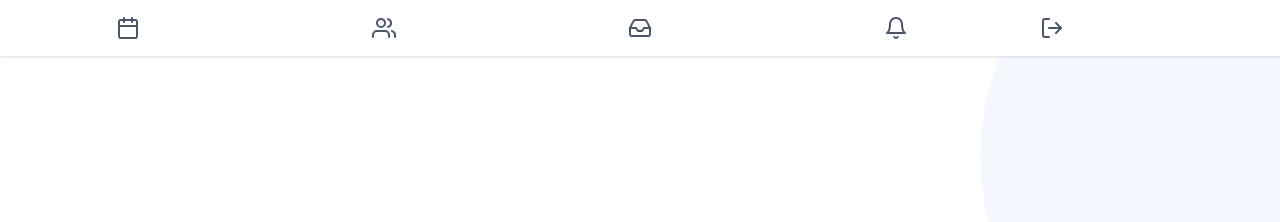
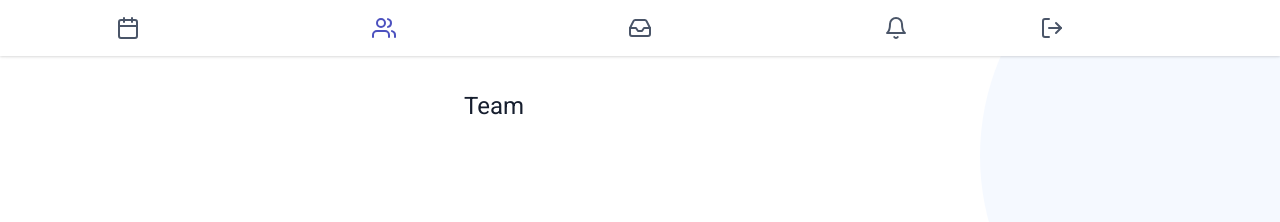
Before and after one commit to Kimla/fut-stats-api, a Vue app in the folder frontend/: page /team in a window 1280 px wide. Shown: the top 222 px of the page. Built offline with nearby package versions, Linux system fonts and the light colour scheme; sample sign-in values are in the browser's storage.

Commit message:
Created view for Team

```diff
--- a/frontend/src/components/layout/Navbar.vue
+++ b/frontend/src/components/layout/Navbar.vue
@@ -12,7 +12,7 @@
 
             <li class="w-1/5">
                 <router-link
-                    to="/watch"
+                    to="/team"
                     class="link text-gray-700 block p-4"
                 >
                     <UsersIcon class="w-6 h-6 m-auto" />
@@ -21,7 +21,7 @@
 
             <li class="w-1/5">
                 <router-link
-                    to="/inbox"
+                    to="/watch"
                     class="link text-gray-700 block p-4"
                 >
                     <InboxIcon class="w-6 h-6 m-auto" />
--- a/frontend/src/router/index.js
+++ b/frontend/src/router/index.js
@@ -27,6 +27,12 @@ const routes = [
         name: 'PlayerWatch',
         meta: { requiresAuth: true },
         component: () => import(/* webpackChunkName: "PlayerWatch" */ '../views/PlayerWatch.vue')
+    },
+    {
+        path: '/team',
+        name: 'Team',
+        meta: { requiresAuth: true },
+        component: () => import(/* webpackChunkName: "Team" */ '../views/Team.vue')
     },
     {
         path: '/login',
--- /dev/null
+++ b/frontend/src/views/Team.vue
@@ -0,0 +1,13 @@
+<template>
+    <div class="team py-8 px-6">
+        <h1 class="text-2xl mb-4">
+            Team
+        </h1>
+    </div>
+</template>
+
+<script>
+export default {
+
+};
+</script>
```
